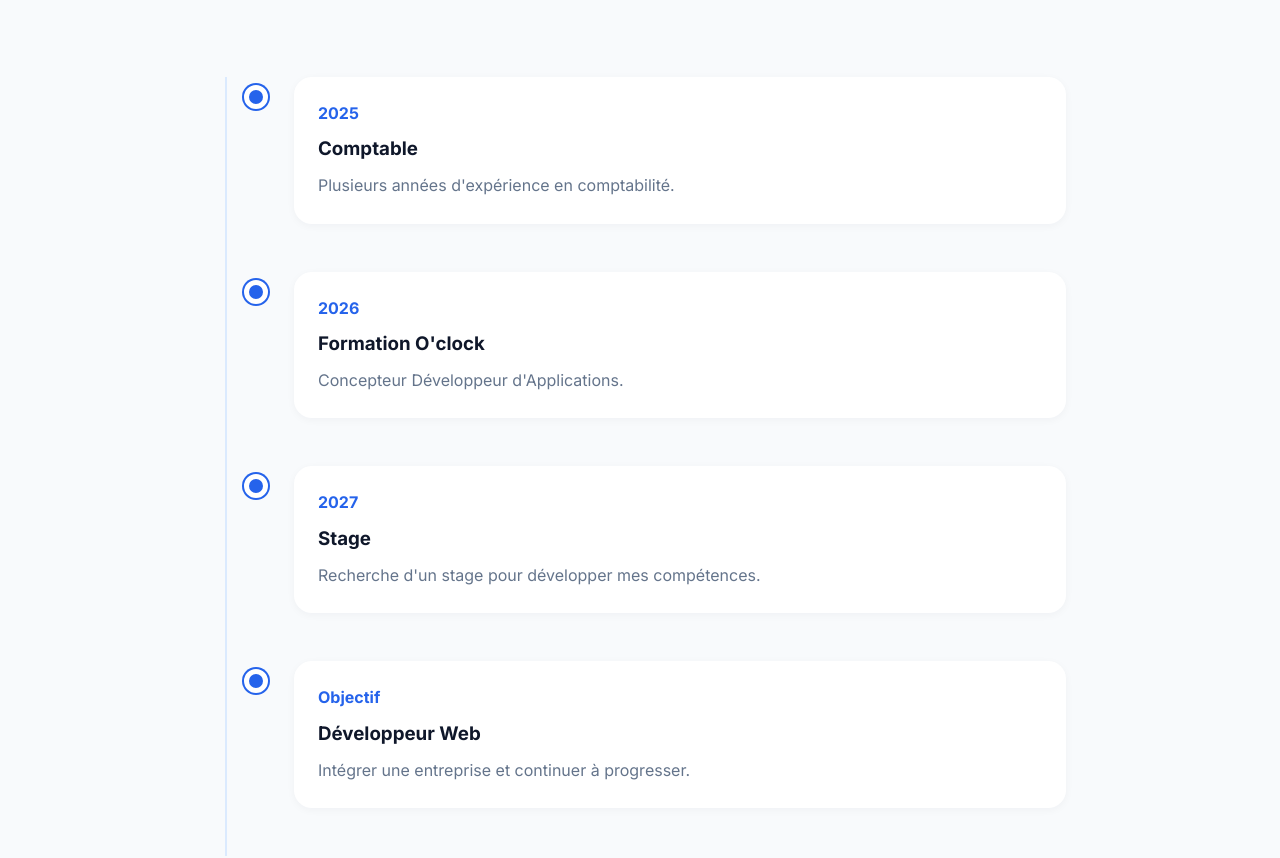
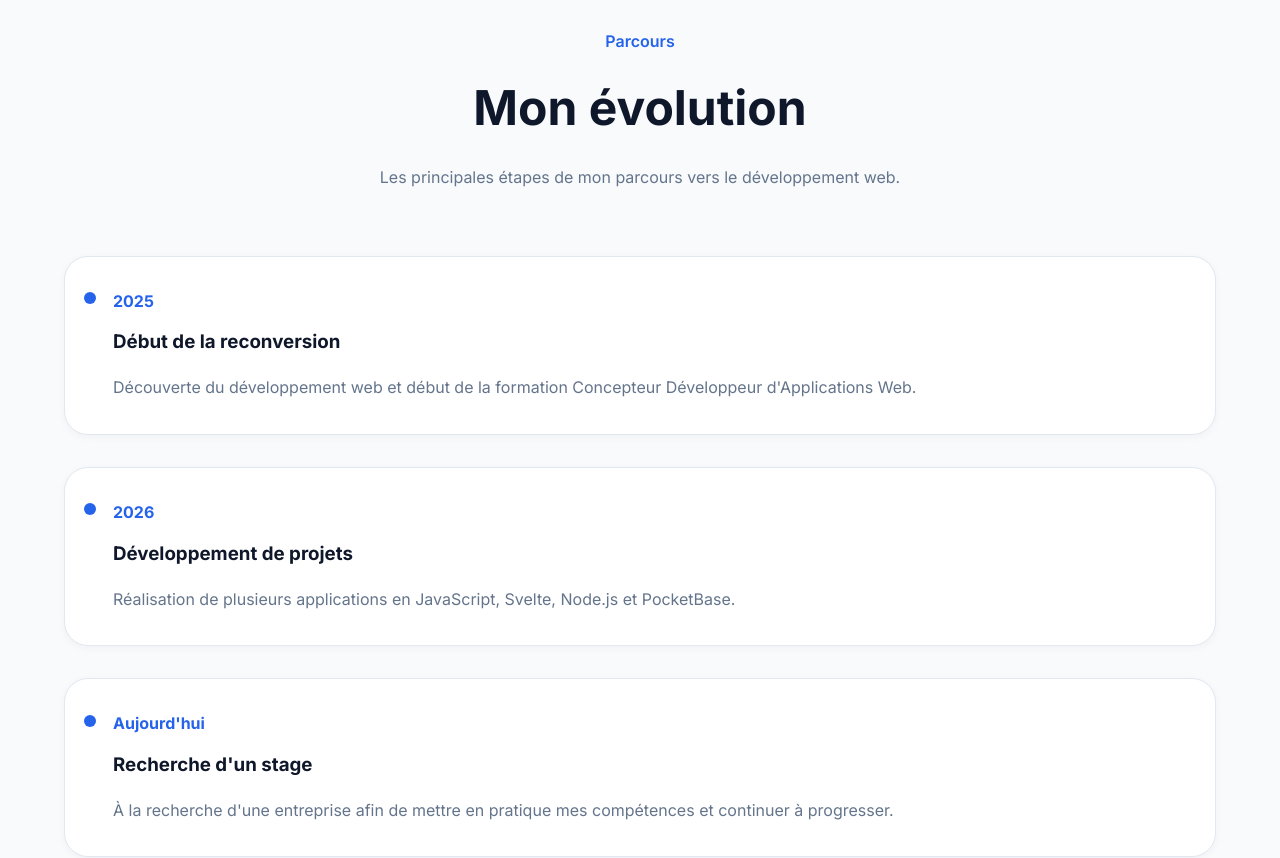
Before and after one commit to ArnaudBloyet/portfolio, a Svelte app: page / in a window 1280 px wide. Shown: the part 4420-5278 px from the top of the page. Built offline with nearby package versions, Linux system fonts and the light colour scheme.

Commit message:
feat(journey): create timeline section

```diff
--- a/src/components/sections/Journey.svelte
+++ b/src/components/sections/Journey.svelte
@@ -1,166 +1,104 @@
 <script>
     import SectionTitle from "../ui/SectionTitle.svelte";
-
-    const journey = [
-        {
-            year: "2025",
-            title: "Comptable",
-            description: "Plusieurs années d'expérience en comptabilité."
-        },
-        {
-            year: "2026",
-            title: "Formation O'clock",
-            description: "Concepteur Développeur d'Applications."
-        },
-        {
-            year: "2027",
-            title: "Stage",
-            description: "Recherche d'un stage pour développer mes compétences."
-        },
-        {
-            year: "Objectif",
-            title: "Développeur Web",
-            description: "Intégrer une entreprise et continuer à progresser."
-        }
-    ];
+    import { journey } from "../../data/journey.js";
 </script>
 
-<section class="journey" id="journey" data-aos="fade-up">
+<section id="journey" class="journey">
+    <div class="container">
+        <SectionTitle
+            subtitle="Parcours"
+            title="Mon évolution"
+            description="Les principales étapes de mon parcours vers le développement web."
+        />
 
-    <SectionTitle>
-        Mon parcours
-    </SectionTitle>
-
-    <div class="timeline">
-
+        <div class="journey__timeline">
             {#each journey as step}
-
-            <div class="timeline__item">
-
-                <div class="timeline__dot"></div>
-
-                <div class="timeline__content">
-
-                    <span>{step.year}</span>
+                <article class="journey__card">
+                    <span class="journey__year">
+                        {step.year}
+                    </span>
 
                     <h3>{step.title}</h3>
 
                     <p>{step.description}</p>
-
+                </article>
+            {/each}
         </div>
-
     </div>
-
-        {/each}
-
-    </div>
-
 </section>
 
 <style>
-
-.journey{
-
-    max-width:900px;
-
-    margin:auto;
-
-    padding:7rem 1.5rem;
-
+    .journey {
+        padding: 8rem 0;
     }
 
-.timeline{
+    .journey__timeline {
+        display: grid;
 
-    position:relative;
-
-    margin-top:4rem;
-
-    padding-left:2rem;
-
+        gap: 2rem;
     }
 
-.timeline::before{
+    .journey__card {
+        position: relative;
 
-    content:"";
+        padding: 2rem;
 
-    position:absolute;
+        padding-left: 3rem;
 
-    left:11px;
+        border: 1px solid var(--border);
 
-    top:0;
+        border-radius: 24px;
 
-    bottom:0;
+        background: var(--surface);
 
-    width:2px;
+        box-shadow: var(--shadow-sm);
 
-    background:#dbeafe;
-
+        transition:
+            transform 0.3s ease,
+            box-shadow 0.3s ease;
     }
 
-.timeline__item{
+    .journey__card:hover {
+        transform: translateY(-6px);
 
-    position:relative;
-
-    padding-bottom:3rem;
-
+        box-shadow: var(--shadow-md);
     }
 
-.timeline__dot{
+    .journey__card::before {
+        content: "";
 
-    position:absolute;
+        position: absolute;
 
-    left:-2px;
+        left: 1.2rem;
 
-    top:8px;
+        top: 2.2rem;
 
-    width:24px;
+        width: 12px;
 
-    height:24px;
+        height: 12px;
 
-    border-radius:50%;
+        border-radius: 50%;
 
-    background:var(--primary);
-
-    border:5px solid white;
-
-    box-shadow:0 0 0 2px var(--primary);
-
+        background: var(--primary);
     }
 
-.timeline__content{
+    .journey__year {
+        display: inline-block;
 
-    margin-left:3rem;
+        margin-bottom: 0.8rem;
 
-    background:var(--surface);
+        color: var(--primary);
 
-    padding:1.5rem;
-
-    border-radius:18px;
-
-    box-shadow:var(--shadow-sm);
-
+        font-weight: 700;
     }
 
-.timeline__content span{
-
-    color:var(--primary);
-
-    font-weight:700;
-
+    .journey__card h3 {
+        margin-bottom: 1rem;
     }
 
-.timeline__content h3{
+    .journey__card p {
+        color: var(--text-light);
 
-    margin:.5rem 0;
-
+        line-height: 1.8;
     }
-
-.timeline__content p{
-
-    color:var(--text-light);
-
-    line-height:1.7;
-
-}
-
 </style>
--- a/src/data/journey.js
+++ b/src/data/journey.js
@@ -0,0 +1,20 @@
+export const journey = [
+    {
+        year: "2025",
+        title: "Début de la reconversion",
+        description:
+            "Découverte du développement web et début de la formation Concepteur Développeur d'Applications Web."
+    },
+    {
+        year: "2026",
+        title: "Développement de projets",
+        description:
+            "Réalisation de plusieurs applications en JavaScript, Svelte, Node.js et PocketBase."
+    },
+    {
+        year: "Aujourd'hui",
+        title: "Recherche d'un stage",
+        description:
+            "À la recherche d'une entreprise afin de mettre en pratique mes compétences et continuer à progresser."
+    }
+];
```
Lines whose indentation alone changed are shown as unchanged.
